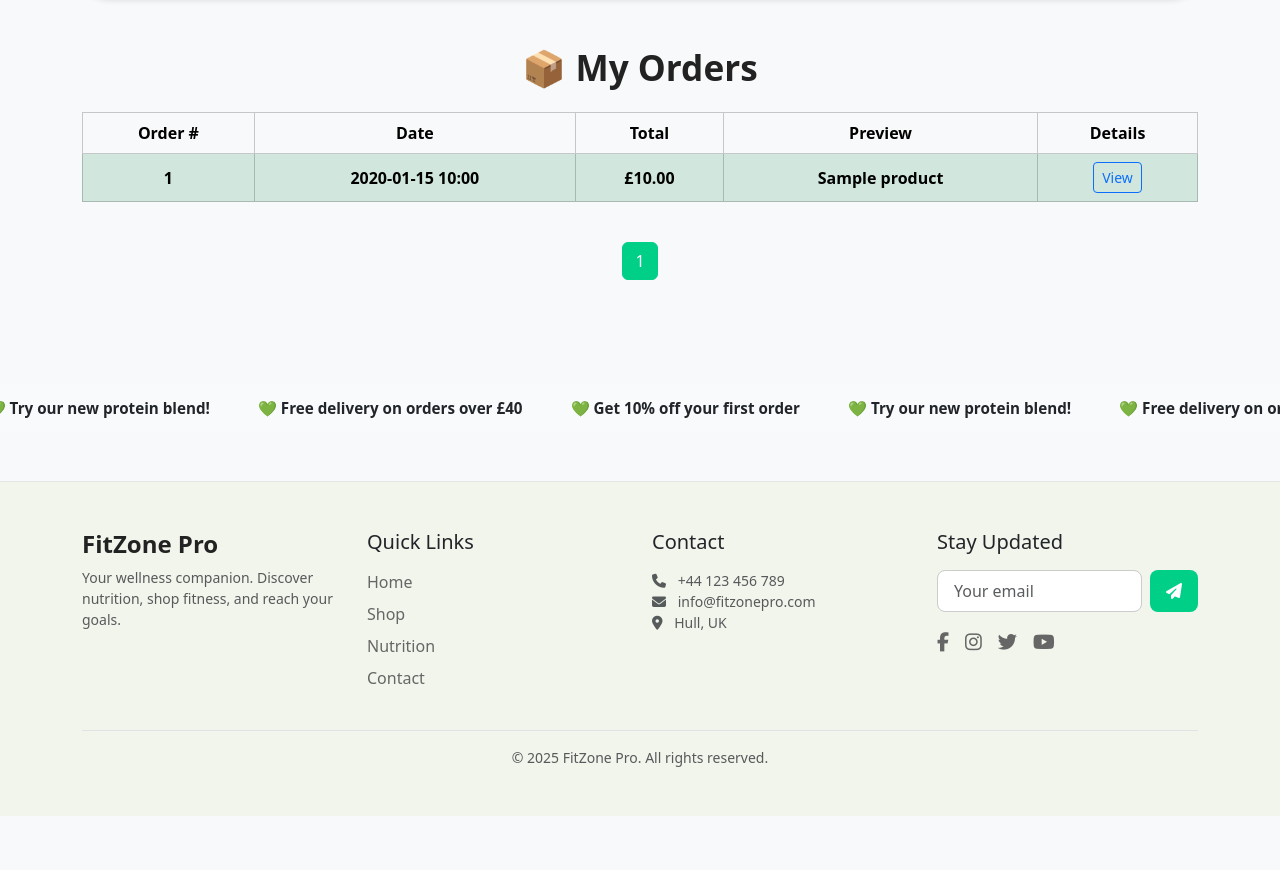
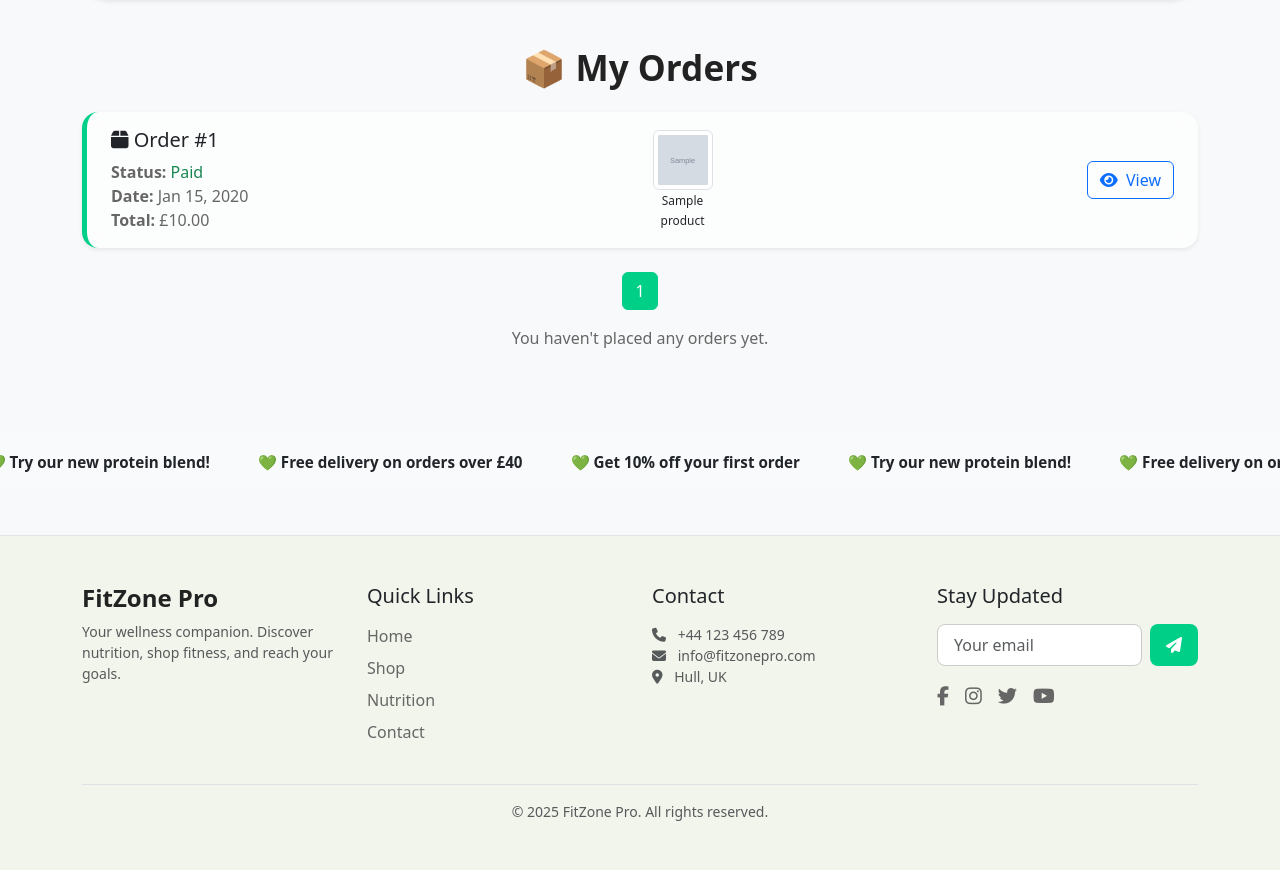
Before and after one commit to Danut89/Milestone-Project-4, a Django app: page /orders/my-orders/ in a window 1280 px wide. Shown: the part 130-1000 px from the top of the page. Before the commit the page ends 946 px from the top, so only its background shows below. Run offline with Django 5.2, Linux system fonts and the light colour scheme; a user stored in the database is signed in; tables that the repository leaves empty hold one stand-in row (values such as "Sample post"); grey boxes marked "Sample" are stand-in pictures; some libraries are stand-ins or nearby versions.

Commit message:
Redesigned order history page with compact card layout, improved alignment and spacing, and removed duplicate path for all products page.

```diff
--- a/cart/views.py
+++ b/cart/views.py
@@ -8,7 +8,6 @@ from decimal import Decimal
 import stripe
 from django.conf import settings
 from django.http import JsonResponse
-from .forms import CheckoutForm
 from profiles.models import UserProfile
 from cart.forms import CheckoutForm
 
--- a/nutrition/views.py
+++ b/nutrition/views.py
@@ -187,8 +187,6 @@ def delete_recipe(request, pk):
 
         messages.success(request, "Recipe deleted successfully.")
         return redirect("nutrition:recipes")
-
     except Exception as e:
-        print("Error while deleting:", e)
         messages.error(request, "An error occurred while deleting the recipe.")
         return redirect("nutrition:recipe_detail", pk=pk)
--- a/orders/static/orders/orders.css
+++ b/orders/static/orders/orders.css
@@ -1,13 +1,125 @@
 .highlight-row {
   background-color: #f1f8e9;
   font-weight: bold;
-  border-left: 4px solid #7cb342;
+
 }
 
 .order-summary-card {
   border: 1px solid var(--bs-border-color);
   background-color: var(--bs-light);
 }
+
+/* =============================
+   🧾 Mini Order Cards (History)
+============================= */
+/* Improved Card Style */
+.mini-order-card {
+  background-color: var(--bg-light);
+  border-left: 5px solid var(--accent-green);
+  border-radius: 1rem;
+  padding: 1.5rem 2rem;
+  box-shadow: 0 3px 12px rgba(0, 0, 0, 0.03);
+  display: flex;
+  justify-content: space-between;
+  align-items: center;
+  transition: box-shadow 0.2s ease;
+  min-height: 120px;
+  margin-bottom: 1.5rem;
+  gap: 1.5rem;
+}
+
+.mini-order-card:hover {
+  box-shadow: 0 6px 18px rgba(0, 0, 0, 0.06);
+}
+
+/* Left Column: Order Info */
+.order-info {
+  text-align: left;
+}
+
+.order-info h6 {
+  font-size: 1.1rem;
+  font-weight: 600;
+  margin-bottom: 0.75rem;
+  display: flex;
+  align-items: center;
+  gap: 0.5rem;
+}
+
+.order-info ul {
+  list-style: none;
+  padding: 0;
+  margin: 0;
+  font-size: 0.95rem;
+  line-height: 1.6;
+}
+
+/* View Button */
+.btn-order-view {
+  border-radius: 999px;
+  font-weight: 500;
+  padding: 0.4rem 1.2rem;
+  font-size: 0.9rem;
+  background: var(--accent-green);
+  color: white;
+  border: none;
+}
+
+
+.btn-order-view:hover {
+  opacity: 0.9;
+}
+
+/* =============================
+   📦 Order History Cards
+============================= */
+.order-card {
+  background-color: var(--bg-light);
+  border-left: 5px solid var(--accent-green);
+  transition: all 0.2s ease;
+  gap: 1rem;
+  flex-wrap: wrap;
+}
+
+.order-card:hover {
+  background-color: var(--bg-muted);
+  transform: scale(1.01);
+}
+
+.order-info {
+  min-width: 180px;
+}
+
+.order-items {
+  flex: 1;
+  gap: 1rem;
+}
+
+.item-box {
+  max-width: 70px;
+  text-align: center;
+  font-size: 0.85rem;
+}
+
+.order-action {
+  min-width: 100px;
+}
+
+
+
+
+/* Responsive adjustments */
+@media (max-width: 576px) {
+  .mini-order-card {
+    flex-direction: column;
+    align-items: flex-start;
+  }
+  .mini-order-card .text-end {
+    margin-top: 1rem;
+    width: 100%;
+  }
+}
+
 
 
 /* =============================
@@ -49,10 +161,11 @@
 
 /* Card Styles */
 .order-card {
-  background: var(--bg-muted);
+  overflow: hidden;
+  background: rgba(255, 255, 255, 0.6); /* glass effect */
+  backdrop-filter: blur(10px);
   border-radius: 1rem;
-  box-shadow: 0 4px 20px rgba(0,0,0,0.05);
-  overflow: hidden;
+  box-shadow: 0 6px 30px rgba(0, 0, 0, 0.1);;
 }
 
 /* Section header inside cards */
@@ -74,6 +187,13 @@
 .order-table {
   width: 100%;
   border-collapse: collapse;
+}
+
+.order-table tbody tr:nth-child(odd) {
+  background-color: var(--bg-muted);
+}
+.order-table td {
+  vertical-align: middle;
 }
 
 .order-table th,
--- a/orders/templates/orders/order_history.html
+++ b/orders/templates/orders/order_history.html
@@ -6,39 +6,43 @@
   <h1 class="mb-4">📦 My Orders</h1>
 
   {% if orders %}
-    <div class="table-responsive">
-      <table class="table table-bordered table-hover align-middle text-center ">
-        <thead class="table-light">
-          <tr>
-            <th>Order #</th>
-            <th>Date</th>
-            <th>Total</th>
-            <th>Preview</th>
-            <th>Details</th>
-          </tr>
-        </thead>
-        <tbody>
-          {% for order in orders %}
-            <tr class="{% if order.id == most_recent_id %}table-success fw-bold{% endif %}">
-              <td>{{ order.id }}</td>
-              <td>{{ order.created_at|date:"Y-m-d H:i" }}</td>
-              <td>£{{ order.total_price }}</td>
-              <td>
-                {% with preview=order.items.first %}
-                  {% if preview and preview.product %}
-                    {{ preview.product.name }}
-                  {% else %}
-                    N/A
-                  {% endif %}
-                {% endwith %}
-              </td>
-              <td>
-                <a href="{% url 'order_detail' order.id %}" class="btn btn-outline-primary btn-sm">View</a>
-              </td>
-            </tr>
-          {% endfor %}
-        </tbody>
-      </table>
+    <div class="order-list d-flex flex-column gap-4">
+      {% for order in orders %}
+        <div class="order-card d-flex justify-content-between align-items-center px-4 py-3 shadow-sm rounded-4">
+          <!-- Left: Order info -->
+          <div class="order-info">
+            <h5><i class="fas fa-box"></i> Order #{{ order.id }}</h5>
+            <p class="mb-0"><strong>Status:</strong> <span class="text-success">Paid</span></p>
+            <p class="mb-0"><strong>Date:</strong> {{ order.created_at|date:"M d, Y" }}</p>
+            <p class="mb-0"><strong>Total:</strong> £{{ order.total_price }}</p>
+          </div>
+
+          <!-- Middle: Items -->
+          <div class="order-items d-flex flex-wrap gap-3 justify-content-center">
+            {% for item in order.items.all %}
+              <div class="item-box text-center">
+                <img src="{{ item.product.image.url }}" alt="{{ item.product.name }}" class="img-thumbnail" style="width: 60px; height: 60px; object-fit: cover;">
+                <small>{{ item.product.name }}</small>
+              </div>
+            {% endfor %}
+          </div>
+
+          <!-- Right: Button -->
+          <div class="order-action text-end">
+            <a href="{% url 'order_detail' order.id %}" class="btn btn-outline-primary">
+              <i class="fas fa-eye me-1"></i> View
+            </a>
+          </div>
+        </div>
+      {% endfor %}
+    </div>
+  {% else %}
+    <p class="text-center">You haven't placed any orders yet.</p>
+  {% endif %}
+</div>
+
+
+
     </div>
 
     <!-- Pagination -->
@@ -70,8 +74,8 @@
       </ul>
     </nav>
 
-  {% else %}
+
     <p>You haven't placed any orders yet.</p>
-  {% endif %}
+
 </section>
 {% endblock %}
--- a/profiles/templates/profiles/change_password.html
+++ b/profiles/templates/profiles/change_password.html
@@ -39,7 +39,9 @@
 
         <div class="text-center mt-4">
           <button type="submit" class="btn btn-primary">Update Password</button>
+          <a href="{% url 'settings_view' %}" class="btn btn-outline-secondary ms-2">Cancel</a>
         </div>
+
       </form>
 
     </div>
--- a/profiles/templates/profiles/edit_info.html
+++ b/profiles/templates/profiles/edit_info.html
@@ -59,6 +59,7 @@
 
               <div class="text-center mt-4">
                 <button type="submit" class="btn btn-primary">💾 Save Changes</button>
+                <a href="{% url 'settings_view' %}" class="btn btn-outline-secondary ms-2">Cancel</a>
               </div>
             </div>
           </div>
--- a/shop/templates/shop/category_products.html
+++ b/shop/templates/shop/category_products.html
@@ -39,7 +39,7 @@
   <nav aria-label="breadcrumb" class="mb-4">
     <ol class="breadcrumb bg-white p-2 rounded-3 shadow-sm">
       <li class="breadcrumb-item"><a href="{% url 'home' %}">Home</a></li>
-      <li class="breadcrumb-item"><a href="{% url 'product_list' %}">Shop</a></li>
+      <li class="breadcrumb-item"><a href="{% url 'all_products' %}">Shop</a></li>
       <li class="breadcrumb-item active" aria-current="page">{{ category_name }}</li>
     </ol>
   </nav>
--- a/shop/templates/shop/product_detail.html
+++ b/shop/templates/shop/product_detail.html
@@ -10,7 +10,7 @@
   <nav aria-label="breadcrumb" class="mb-4">
     <ol class="breadcrumb px-3 py-2 rounded">
       <li class="breadcrumb-item"><a href="{% url 'home' %}">Home</a></li>
-      <li class="breadcrumb-item"><a href="{% url 'product_list' %}">Shop</a></li>
+      <li class="breadcrumb-item"><a href="{% url 'all_products' %}">Shop</a></li>
       <li class="breadcrumb-item active" aria-current="page">{{ product.name }}</li>
     </ol>
   </nav>
@@ -63,7 +63,7 @@
             <path d="M16 10a4 4 0 01-8 0"/>
           </svg>
         </button>
-        <a href="{% url 'product_list' %}" class="btn btn-outline-dark px-4 py-2 fw-bold rounded-3 border">← Continue Shopping</a>
+        <a href="{% url 'all_products' %}" class="btn btn-outline-dark px-4 py-2 fw-bold rounded-3 border">← Continue Shopping</a>
       </form>
     </div>
 
--- a/shop/templates/shop/product_list.html
+++ b/shop/templates/shop/product_list.html
@@ -32,7 +32,7 @@
   <nav aria-label="breadcrumb" class="mb-4">
     <ol class="breadcrumb bg-white p-2 rounded-3 shadow-sm">
       <li class="breadcrumb-item"><a href="{% url 'home' %}">Home</a></li>
-      <li class="breadcrumb-item"><a href="{% url 'product_list' %}">Shop</a></li>
+      <li class="breadcrumb-item"><a href="{% url 'all_products' %}">Shop</a></li>
       <li class="breadcrumb-item active" aria-current="page">{{ category_name|default:"All Products" }}</li>
     </ol>
   </nav>
--- a/shop/urls.py
+++ b/shop/urls.py
@@ -4,7 +4,6 @@ from . import views
 urlpatterns = [
     path('', views.all_products, name='all_products'),
     path('category/<str:category>/', views.products_by_category, name='products_by_category'),
-    path('', views.all_products, name='product_list'),
     path('<int:pk>/', views.product_detail, name='product_detail'),
     path('<int:pk>/edit/', views.edit_product, name='edit_product'),
     path('<int:pk>/delete/', views.delete_product, name='delete_product'),
--- a/templates/base.html
+++ b/templates/base.html
@@ -168,7 +168,7 @@
         <h5 class="mb-3 text-dark">Quick Links</h5>
         <ul class="list-unstyled">
           <li><a href="/" class="footer-link">Home</a></li>
-          <li><a href="{% url 'product_list' %}" class="footer-link">Shop</a></li>
+          <li><a href="{% url 'all_products' %}" class="footer-link">Shop</a></li>
           <li><a href="#" class="footer-link">Nutrition</a></li>
           <li><a href="#" class="footer-link">Contact</a></li>
         </ul>
```
Also changed, not shown: orders/templates/orders/order_detail.html (+51 -57 lines).
